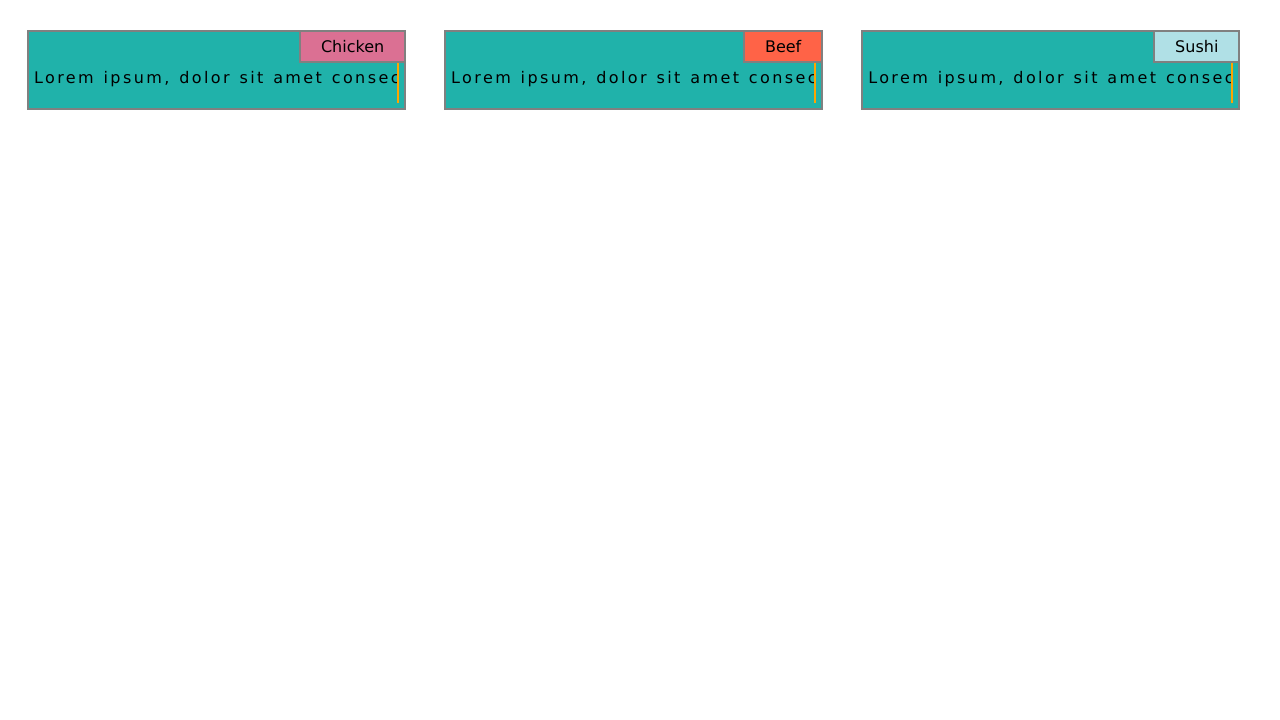
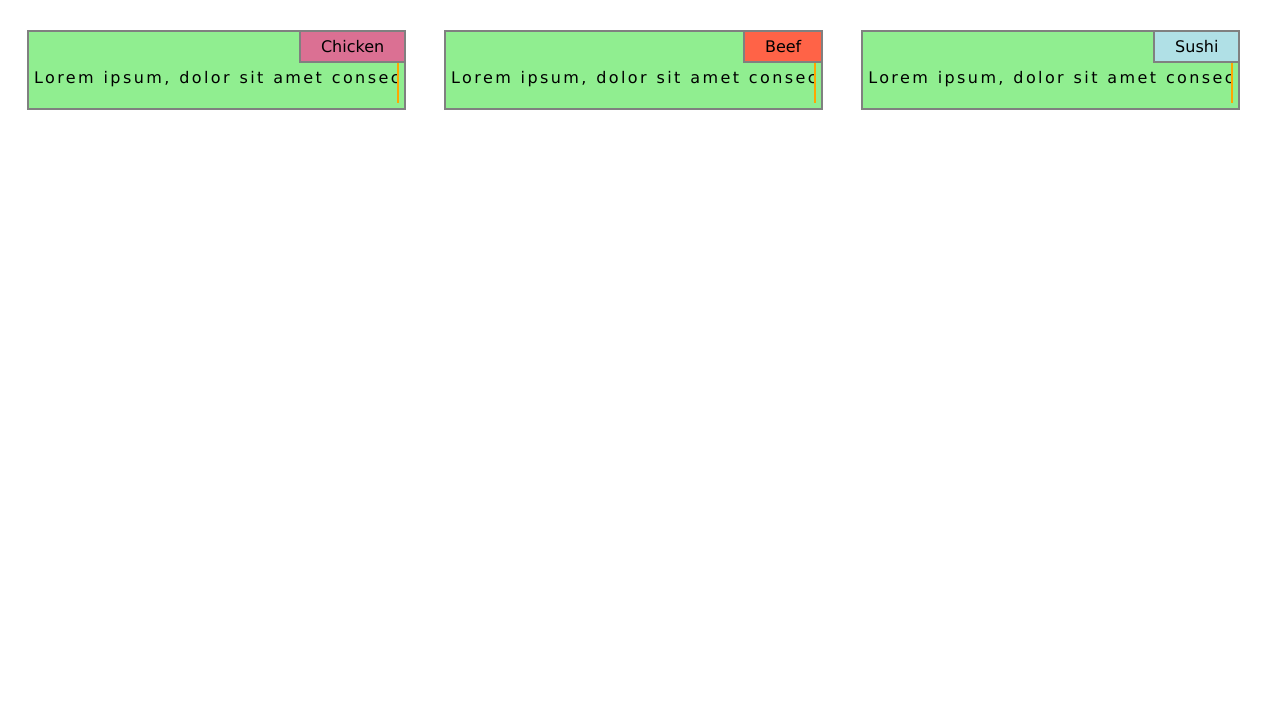
Before and after one commit to morganjander/coursera-test, a plain HTML site: page site/index.html in a window 1280 px wide. Shown: the part 80-800 px from the top of the page. Drawn offline with Linux system fonts and the light colour scheme.

Commit message:
changing background color

```diff
--- a/site/style.css
+++ b/site/style.css
@@ -9,7 +9,7 @@ header > h1 {
 }
 
 section {
-    background-color: lightseagreen;
+    background-color: lightgreen;
     padding: 5px;
     border-width: 2px;
     border-style: solid;
```
